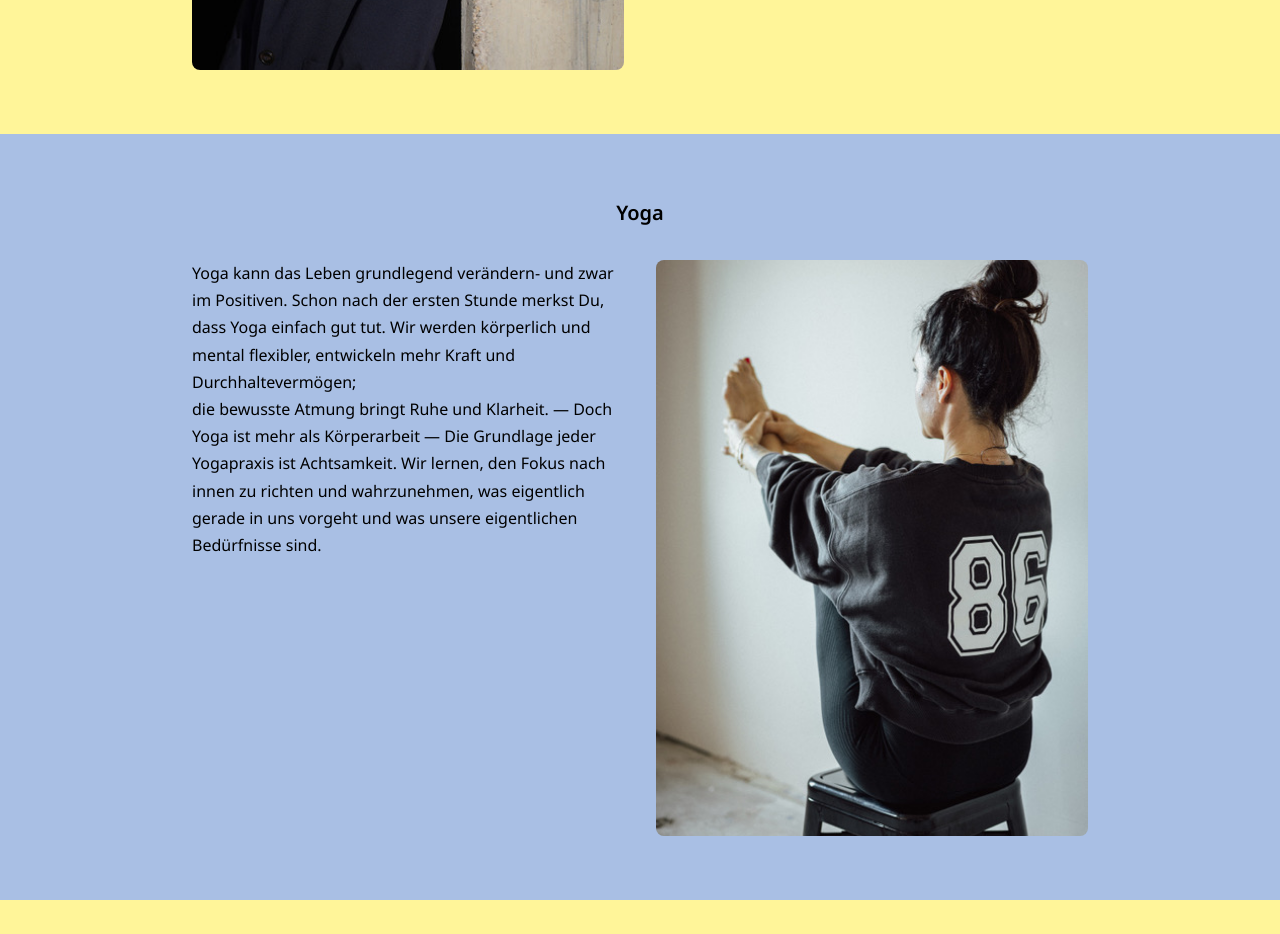
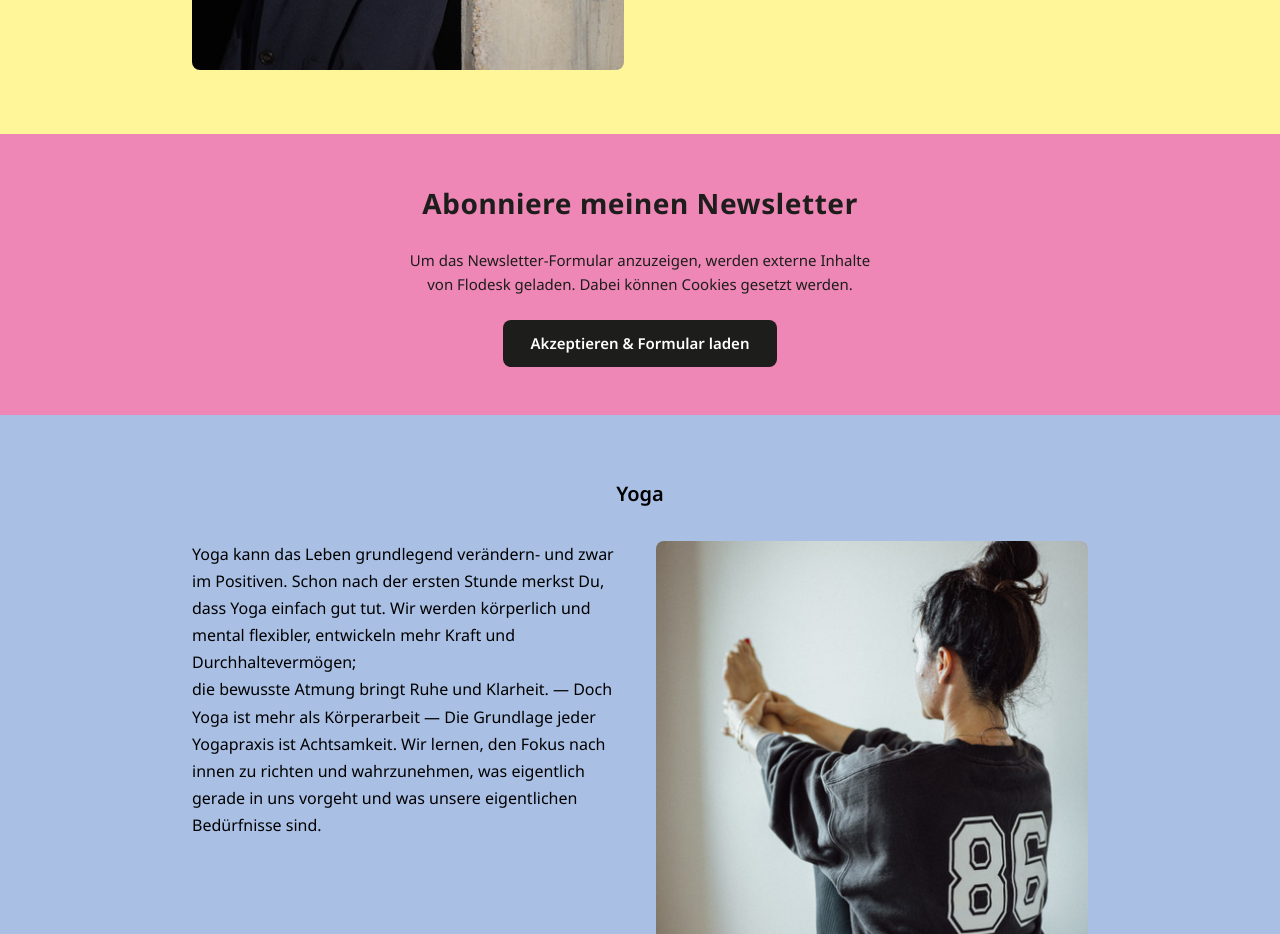
Before and after one commit to ZenVega/holy_habits, a Next.js app: page / in a window 1280 px wide. Shown: the part 1480-2414 px from the top of the page. Built offline with nearby package versions, Linux system fonts and the light colour scheme.

Commit message:
Add cookie submit for newsletter

```diff
--- a/src/components/SubscribeForm.tsx
+++ b/src/components/SubscribeForm.tsx
@@ -1,18 +1,30 @@
 /** @jsxImportSource @emotion/react */
 import { colors } from "@/styles/colors";
 import { css } from "@emotion/react";
-import { useEffect, useRef } from "react";
-// At the top of your file, or in a global.d.ts
+import { useEffect, useRef, useState } from "react";
+
 declare global {
   interface Window {
     FlodeskObject: string;
     fd: any;
   }
 }
+
+const COOKIE_KEY = "flodesk-consent";
+
 const SubscribeForm = () => {
   const containerRef = useRef(null);
+  const [accepted, setAccepted] = useState(false);
+
   useEffect(() => {
-    // Load Flodesk SDK
+    if (localStorage.getItem(COOKIE_KEY) === "true") {
+      setAccepted(true);
+    }
+  }, []);
+
+  useEffect(() => {
+    if (!accepted) return;
+
     const v = "?v=" + Math.floor(new Date().getTime() / (120 * 1000)) * 60;
     const base = "https://assets.flodesk.com";
 
@@ -35,7 +47,6 @@ const SubscribeForm = () => {
     sn.src = base + "/universal.js" + v;
     document.head.appendChild(sn);
 
-    // Init form once SDK is ready
     const interval = setInterval(() => {
       if (window.fd && containerRef.current) {
         window.fd("form", {
@@ -51,16 +62,29 @@ const SubscribeForm = () => {
       document.head.removeChild(sm);
       document.head.removeChild(sn);
     };
-  }, []);
+  }, [accepted]);
 
-  useEffect(() => {
-    if (window.fd && containerRef.current) {
-      window.fd("form", {
-        formId: "69e3d37cbe4418c35b21bfcc",
-        containerEl: containerRef.current,
-      });
-    }
-  }, []);
+  const handleAccept = () => {
+    localStorage.setItem(COOKIE_KEY, "true");
+    setAccepted(true);
+  };
+
+  if (!accepted) {
+    return (
+      <div css={styles.consentWrapper}>
+        <div css={styles.consentContent}>
+          <h2 css={styles.heading}>Abonniere meinen Newsletter</h2>
+          <p css={styles.consentText}>
+            Um das Newsletter-Formular anzuzeigen, werden externe Inhalte von
+            Flodesk geladen. Dabei können Cookies gesetzt werden.
+          </p>
+          <button css={styles.consentButton} onClick={handleAccept}>
+            Akzeptieren & Formular laden
+          </button>
+        </div>
+      </div>
+    );
+  }
 
   return (
     <div css={{ width: "100vw", background: colors.pink }}>
@@ -69,4 +93,51 @@ const SubscribeForm = () => {
   );
 };
 
+const styles = {
+  consentWrapper: css({
+    width: "100vw",
+    background: colors.pink,
+    display: "flex",
+    justifyContent: "center",
+    padding: "3rem 1.5rem",
+  }),
+  consentContent: css({
+    maxWidth: 480,
+    display: "flex",
+    flexDirection: "column",
+    alignItems: "center",
+    gap: "1.5rem",
+    textAlign: "center",
+  }),
+  heading: css({
+    fontWeight: 700,
+    fontSize: 24,
+    margin: 0,
+    letterSpacing: "0.02em",
+    color: colors.text,
+    "@media (min-width: 768px)": {
+      fontSize: 28,
+    },
+  }),
+  consentText: css({
+    fontSize: 15,
+    lineHeight: 1.6,
+    color: colors.text,
+  }),
+  consentButton: css({
+    background: colors.text,
+    color: "#fff",
+    border: "none",
+    borderRadius: 8,
+    padding: "12px 28px",
+    fontSize: 15,
+    fontWeight: 600,
+    cursor: "pointer",
+    transition: "opacity 0.2s ease",
+    "&:hover": {
+      opacity: 0.85,
+    },
+  }),
+};
+
 export default SubscribeForm;
```
